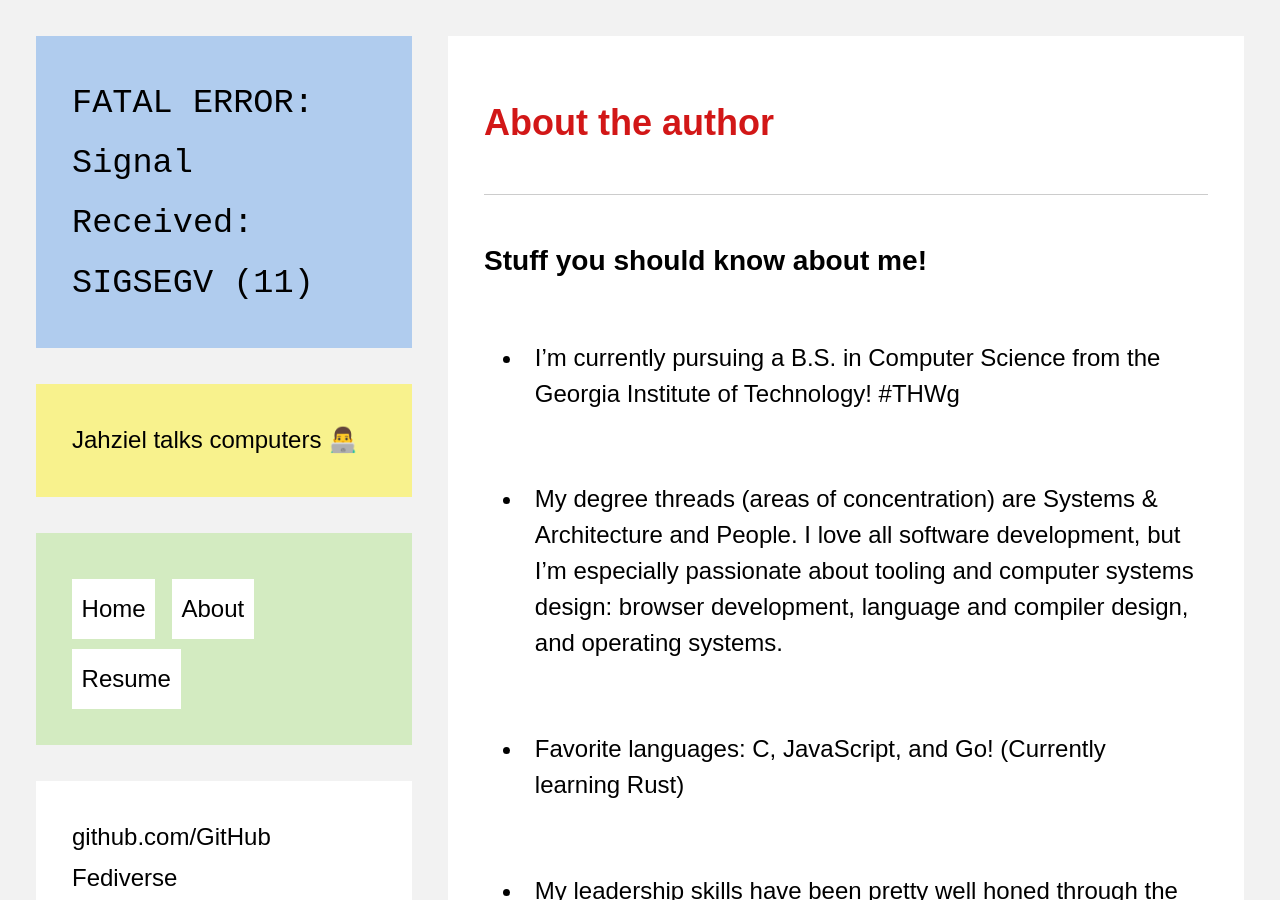
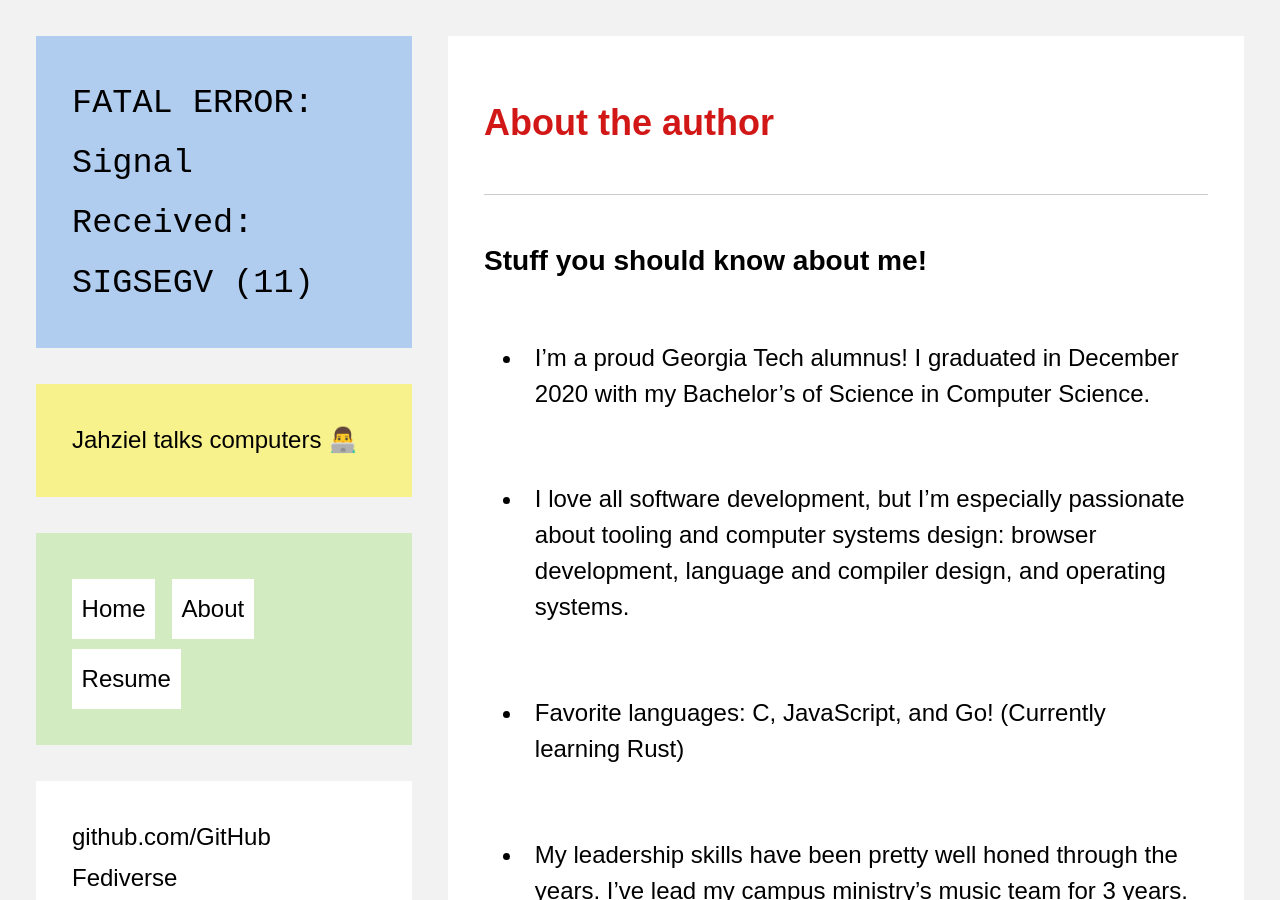
Before and after one commit to jahzielv/jahzielv.github.io, a Jekyll site: the page built from about.md, in a window 1280 px wide and 900 px high. Built offline with Jekyll 4.4.1, drawn with Linux system fonts in a browser that asks for light colours.

Commit message:
grad update

```diff
--- a/about.md
+++ b/about.md
@@ -5,9 +5,9 @@ title: About the author
 
 ### Stuff you should know about me!
 
--   I'm currently pursuing a B.S. in Computer Science from the Georgia Institute of Technology! #THWg
+-   I'm a proud Georgia Tech alumnus! I graduated in December 2020 with my Bachelor's of Science in Computer Science.
 
-*   My degree threads (areas of concentration) are Systems & Architecture and People. I love all software development, but I'm especially passionate about tooling and computer systems design: browser development, language and compiler design, and operating systems.
+-   I love all software development, but I'm especially passionate about tooling and computer systems design: browser development, language and compiler design, and operating systems.
 
 -   Favorite languages: C, JavaScript, and Go! (Currently learning Rust)
 
```
